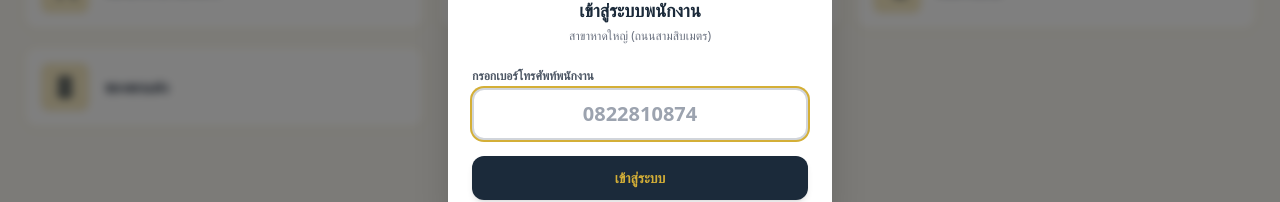
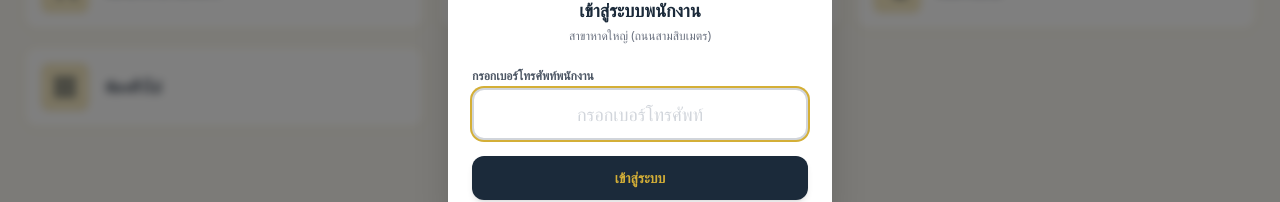
Before and after one commit to vatin092548-prog/racha-furniture, a React (Create React App) app: page / in a window 1280 px wide. Both pictures are taken after a click on the button "สำหรับพนักงาน". Shown: the part 332-534 px from the top of the page. Built offline with nearby package versions, Linux system fonts and the light colour scheme.

Commit message:
Update App.js

```diff
--- a/src/App.js
+++ b/src/App.js
@@ -4,9 +4,9 @@ import {
   Sofa,
   Armchair,
   Utensils,
-  Monitor,
+  Briefcase,
   Sparkles,
-  Flower2,
+  LayoutGrid,
   Search,
   Plus,
   ArrowLeft,
@@ -123,14 +123,15 @@ export default function App() {
     description: ''
   });
 
+  // รายการหมวดหมู่สินค้าตามที่ขอปรับปรุง
   const categories = [
     { name: 'ห้องนอน', icon: Bed },
     { name: 'ห้องนั่งเล่น', icon: Sofa },
     { name: 'โซฟา & เก้าอี้พักผ่อน', icon: Armchair },
     { name: 'ห้องอาหาร/ห้องครัว', icon: Utensils },
-    { name: 'ห้องทำงาน/ห้องเกมมิ่ง', icon: Monitor },
+    { name: 'ห้องสำนักงาน', icon: Briefcase },
     { name: 'สินค้าพิเศษ', icon: Sparkles },
-    { name: 'ของตกแต่ง', icon: Flower2 },
+    { name: 'ห้องทั่วไป', icon: LayoutGrid },
   ];
 
   const showToast = (msg) => {
@@ -152,7 +153,7 @@ export default function App() {
     }
   };
 
-  // 1. เข้าสู่ระบบด้วยเบอร์โทรพนักงาน
+  // เข้าสู่ระบบด้วยเบอร์โทรพนักงาน
   const handleLoginSubmit = (e) => {
     e.preventDefault();
     if (phoneInput.trim() === STAFF_PHONE) {
@@ -216,7 +217,6 @@ export default function App() {
     }
   };
 
-  // 2. เพิ่มสินค้าสำเร็จ & 3. แก้ไขสินค้าสำเร็จ
   const handleSubmit = (e) => {
     e.preventDefault();
     const updatedData = {
@@ -713,7 +713,7 @@ export default function App() {
         </div>
       )}
 
-      {/* Modal Login สำหรับพนักงาน (กรอกเบอร์โทรศัพท์) */}
+      {/* Modal Login สำหรับพนักงาน (ไม่แสดงเบอร์ตั้งต้นแล้ว) */}
       {isLoginModalOpen && (
         <div className="fixed inset-0 bg-black/50 backdrop-blur-sm flex items-center justify-center p-4 z-50">
           <div className="bg-white rounded-2xl max-w-sm w-full p-6 shadow-2xl relative">
@@ -738,10 +738,10 @@ export default function App() {
                 <input
                   type="tel"
                   maxLength={10}
-                  placeholder="0822810874"
+                  placeholder="กรอกเบอร์โทรศัพท์"
                   value={phoneInput}
                   onChange={(e) => setPhoneInput(e.target.value)}
-                  className="w-full text-center text-xl font-bold border-2 border-gray-300 rounded-xl py-2.5 focus:ring-2 focus:ring-[#D4AF37] outline-none text-gray-800"
+                  className="w-full text-center text-[#1B2A3A] text-lg font-bold border-2 border-gray-300 rounded-xl py-2.5 focus:ring-2 focus:ring-[#D4AF37] outline-none placeholder:text-gray-300 placeholder:font-normal"
                   autoFocus
                   required
                 />
```
